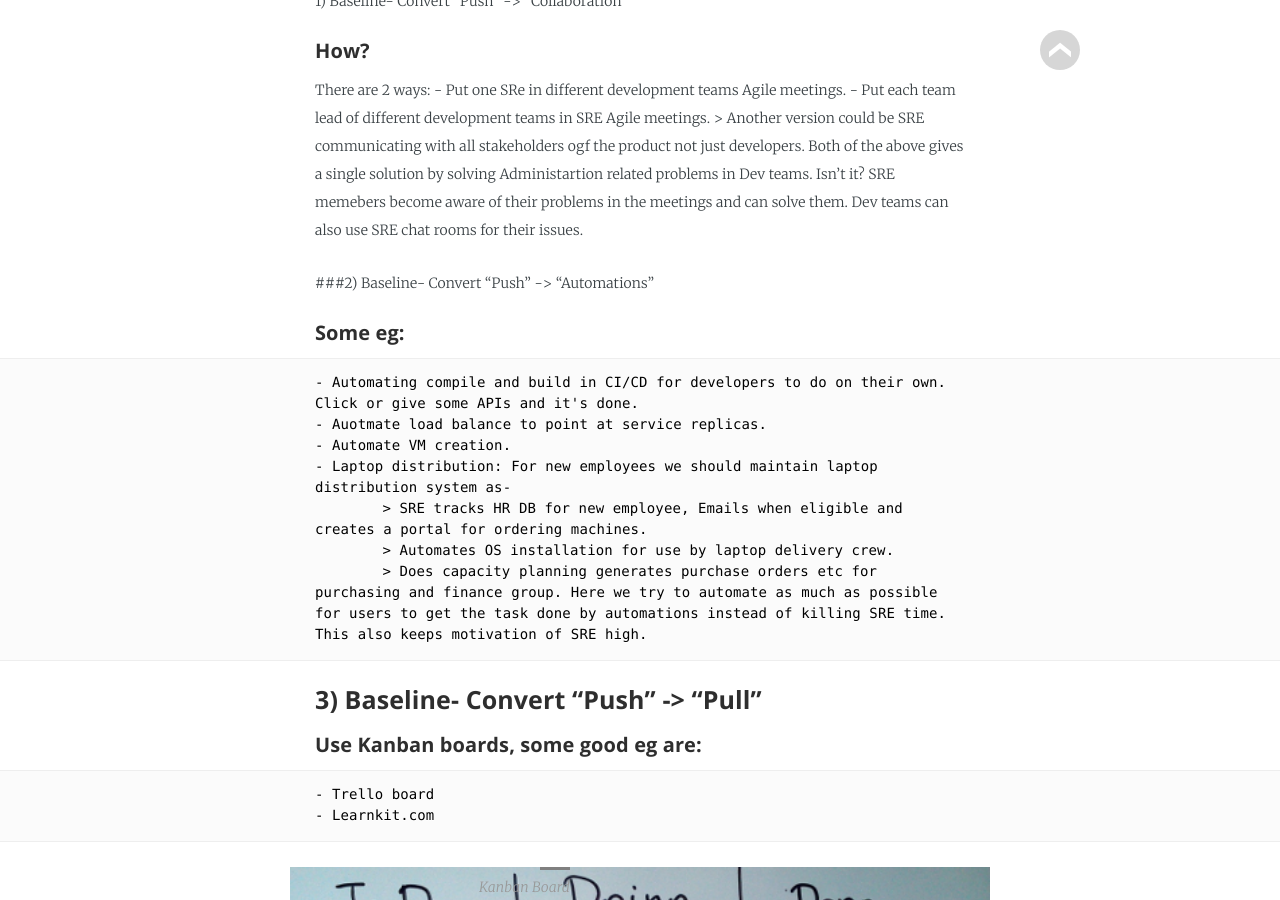
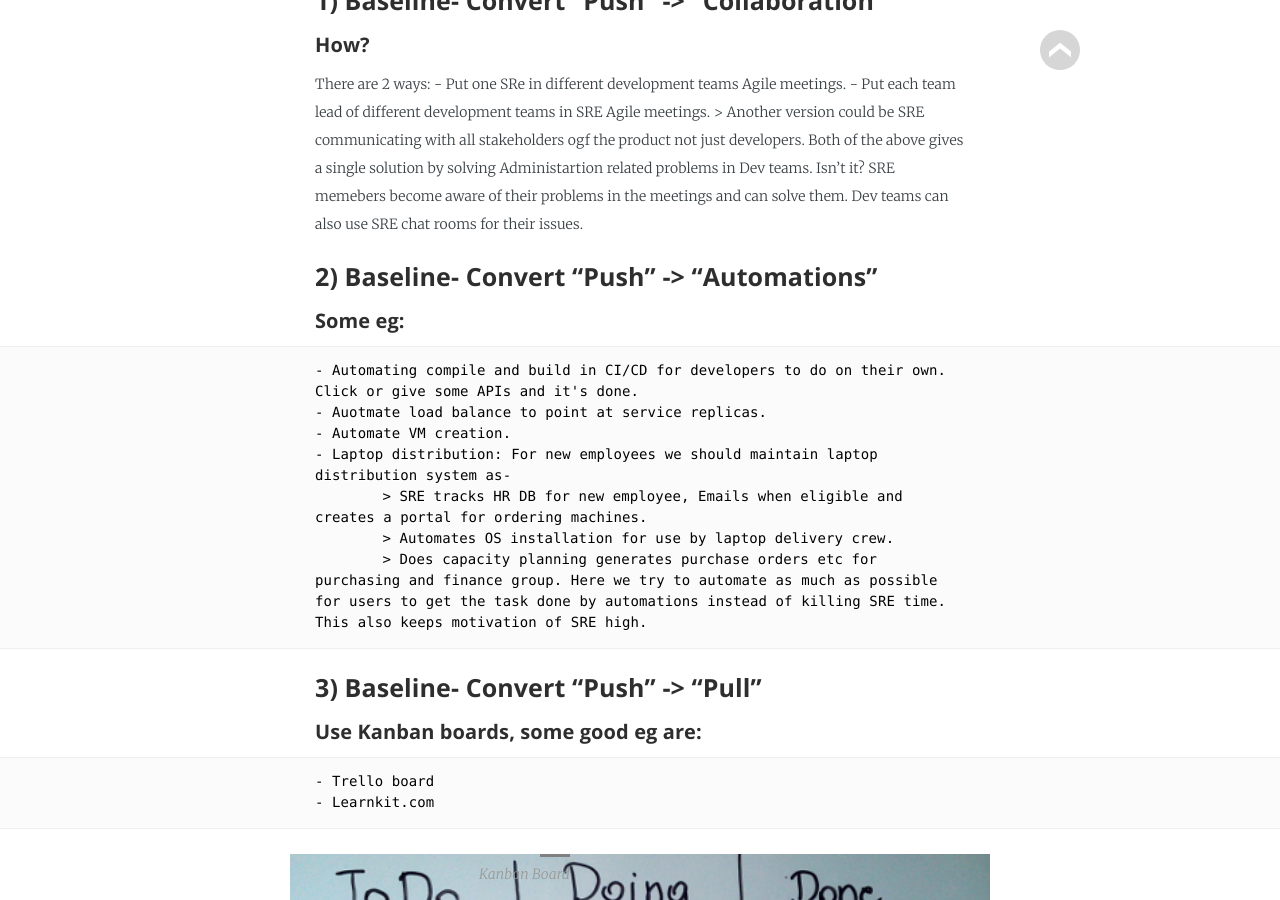
Before and after one commit to agrawalpoonam/agarwalpoonam.github.io, a Jekyll site: the page built from _posts/2019-01-06-Transactional System Administration Vs Service Centric Model in SRE.md, in a window 1280 px wide and 900 px high, scrolled down 1498 px. Built offline with Jekyll 4.4.1, drawn with Linux system fonts in a browser that asks for light colours; some web fonts are replaced.

Commit message:
Adding SRE blog

```diff
--- a/_posts/2019-01-06-Transactional System Administration Vs Service Centric Model in SRE.md
+++ b/_posts/2019-01-06-Transactional System Administration Vs Service Centric Model in SRE.md
@@ -27,7 +27,7 @@ Have we really ever gave a thought do we really need Ticket System? Actually No!
 But then you need a way to track your work, right!
 
 ## Some different ways that different organizations has adopted.
-1) Baseline- Convert "Push" -> "Collaboration"
+### 1) Baseline- Convert "Push" -> "Collaboration"
 #### How?
 There are 2 ways:
 	- Put one SRe in different development teams Agile meetings.
@@ -35,7 +35,7 @@ There are 2 ways:
 		> Another version could be SRE communicating with all stakeholders ogf the product not just developers.
 Both of the above gives a single solution by solving Administartion related problems in Dev teams. Isn't it? SRE memebers become aware of their problems in the meetings and can solve them. Dev teams can also use SRE chat rooms for their issues.
 
-###2) Baseline- Convert "Push" -> "Automations"
+### 2) Baseline- Convert "Push" -> "Automations"
 #### Some eg:
 	- Automating compile and build in CI/CD for developers to do on their own. Click or give some APIs and it's done.
 	- Auotmate load balance to point at service replicas.
```
